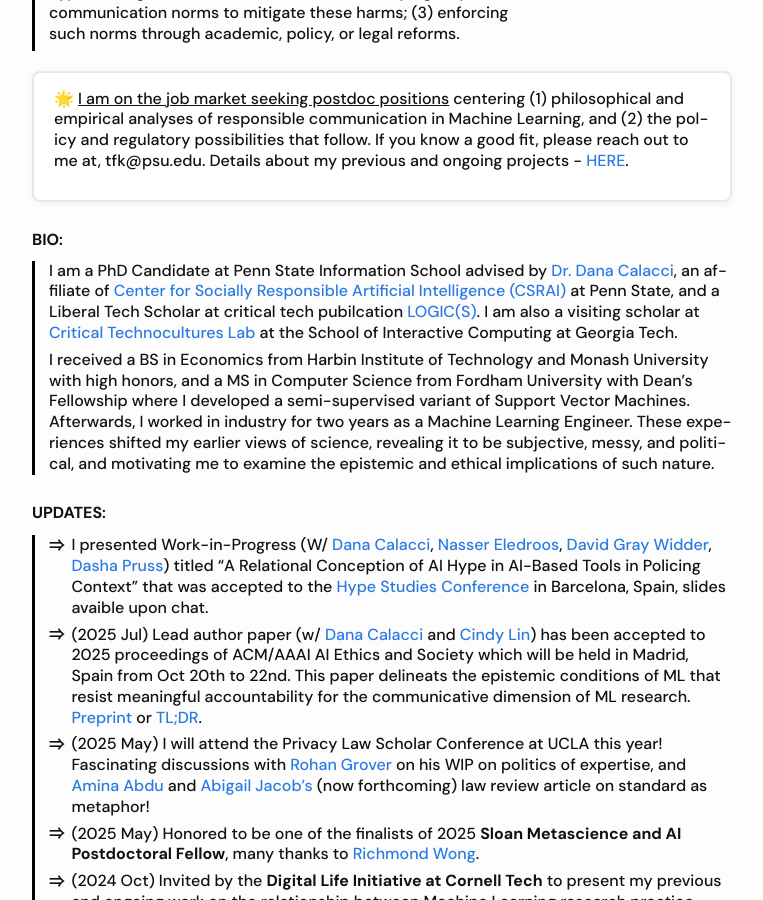
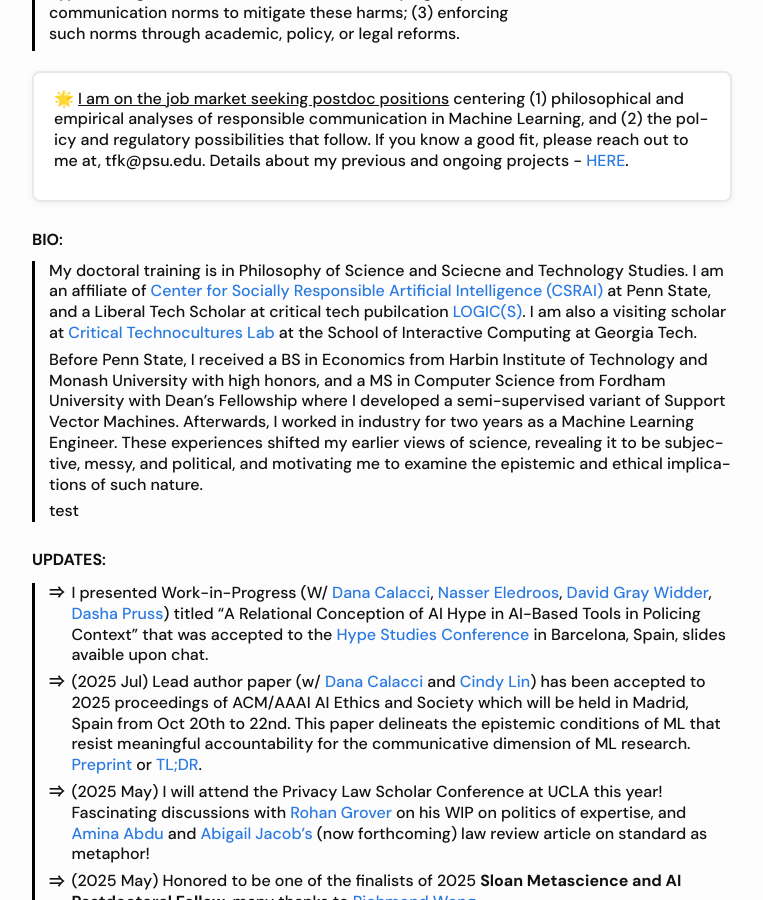
Before and after one commit to koutianqi/koutianqi.github.io, a Jekyll site: the page built from index.markdown, in a window 1280 px wide and 900 px high, scrolled down 310 px. Shown: the whole window, without its empty margins (258-1021 px from the left). Built offline with Jekyll 4.4.1, drawn with Linux system fonts in a browser that asks for light colours.

Commit message:
Update index.markdown

```diff
--- a/index.markdown
+++ b/index.markdown
@@ -33,9 +33,11 @@
 
 ## **BIO**:
 <div class="pubs" markdown="1">
-I am a PhD Candidate at Penn State Information School advised by [Dr. Dana Calacci](https://www.dcalacci.net), an affiliate of [Center for Socially Responsible Artificial Intelligence (CSRAI)](https://csrai.psu.edu) at Penn State, and a Liberal Tech Scholar at critical tech pubilcation [LOGIC(S)](https://logicmag.io). I am also a visiting scholar at [Critical Technocultures Lab](https://www.crit-technocultures.com) at the School of Interactive Computing at Georgia Tech.
+My doctoral training is in Philosophy of Science and Sciecne and Technology Studies. I am an affiliate of [Center for Socially Responsible Artificial Intelligence (CSRAI)](https://csrai.psu.edu) at Penn State, and a Liberal Tech Scholar at critical tech pubilcation [LOGIC(S)](https://logicmag.io). I am also a visiting scholar at [Critical Technocultures Lab](https://www.crit-technocultures.com) at the School of Interactive Computing at Georgia Tech.
 
-I received a BS in Economics from Harbin Institute of Technology and Monash University with high honors, and a MS in Computer Science from Fordham University with Dean's Fellowship where I developed a semi-supervised variant of Support Vector Machines. Afterwards, I worked in industry for two years as a Machine Learning Engineer. These experiences shifted my earlier views of science, revealing it to be subjective, messy, and political, and motivating me to examine the epistemic and ethical implications of such nature.
+Before Penn State, I received a BS in Economics from Harbin Institute of Technology and Monash University with high honors, and a MS in Computer Science from Fordham University with Dean's Fellowship where I developed a semi-supervised variant of Support Vector Machines. Afterwards, I worked in industry for two years as a Machine Learning Engineer. These experiences shifted my earlier views of science, revealing it to be subjective, messy, and political, and motivating me to examine the epistemic and ethical implications of such nature.
+
+test
 </div>
 
 <!--- </details> --->
```
